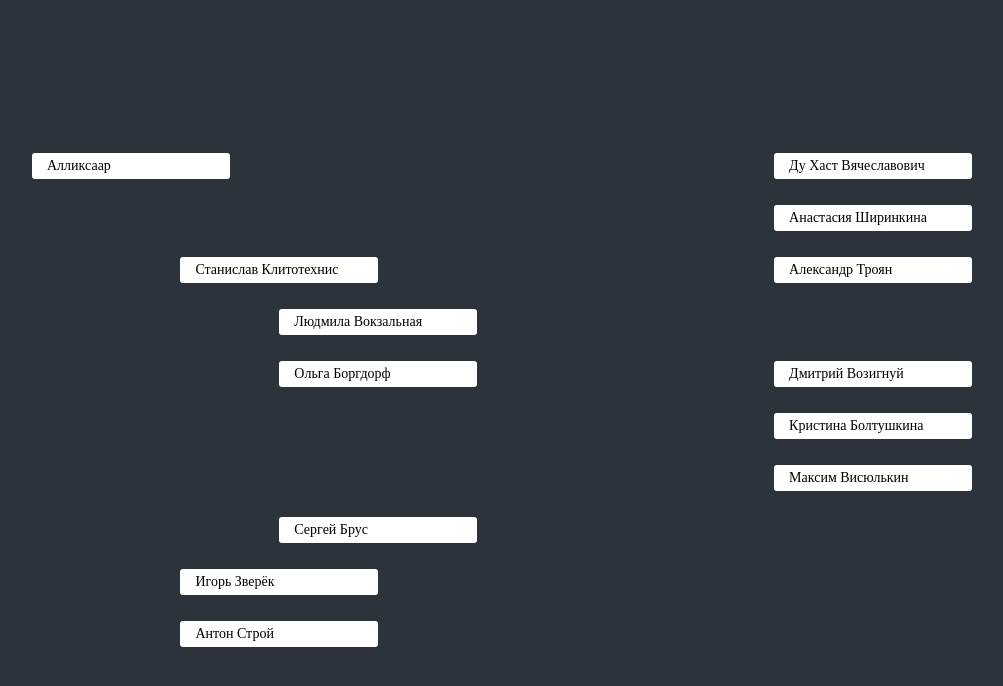
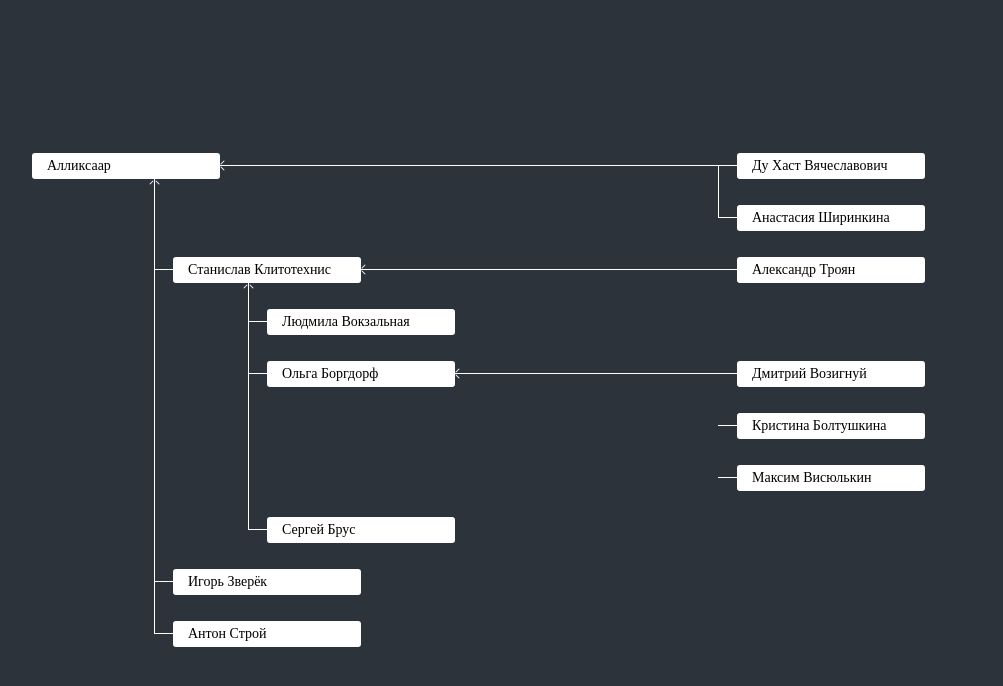
Before and after one commit to lipan4836/samson-task, a website built with Vite: page samson-test-task/samson-test-task/scheme/index.html in a window 1280 px wide. Shown: the whole page, without its empty margins (138-1141 px from the left). Built offline with nearby package versions, Linux system fonts and the light colour scheme.

Commit message:
feat: resume implement scheme

```diff
--- a/samson-test-task/samson-test-task/scheme/index.html
+++ b/samson-test-task/samson-test-task/scheme/index.html
@@ -29,6 +29,13 @@
         <div class="block brus">Сергей Брус</div>
         <div class="block zver">Игорь Зверёк</div>
         <div class="block stroy">Антон Строй</div>
+        <div class="line-top-hor"></div>
+        <div class="line-left-ver"></div>
+        <div class="line-ver-second"></div>
+        <div class="line-hor-second"></div>
+        <div class="line-hor-third"></div>
+        <div class="line-ver-fourth"></div>
+        <div class="line-ver-fifth"></div>
       </div>
     </section>
   </body>
--- a/samson-test-task/samson-test-task/src/styles/pages/scheme.scss
+++ b/samson-test-task/samson-test-task/src/styles/pages/scheme.scss
@@ -1,3 +1,65 @@
+@mixin left-connector($width: 19px, $top: 12px) {
+  position: relative;
+
+  &::before {
+    content: '';
+    width: $width;
+    height: 1px;
+    position: absolute;
+    left: -$width;
+    top: $top;
+    background-color: #ffffff;
+  }
+}
+
+@mixin arrow-ver() {
+  &::before {
+    content: '';
+    position: absolute;
+    top: 1px;
+    left: -3px;
+    width: 1px;
+    height: 5px;
+    background-color: #ffffff;
+    transform: rotateZ(45deg);
+  }
+
+  &::after {
+    content: '';
+    position: absolute;
+    top: 1px;
+    left: 3px;
+    width: 1px;
+    height: 5px;
+    background-color: #ffffff;
+    transform: rotateZ(-45deg);
+  }
+}
+
+@mixin arrow-hor() {
+  &::before {
+    content: '';
+    position: absolute;
+    left: 0;
+    top: 3px;
+    width: 5px;
+    height: 1px;
+    background-color: #ffffff;
+    transform: rotateZ(45deg);
+  }
+
+  &::after {
+    content: '';
+    position: absolute;
+    left: 0;
+    top: -3px;
+    width: 5px;
+    height: 1px;
+    background-color: #ffffff;
+    transform: rotateZ(-45deg);
+  }
+}
+
 body {
   margin: 0;
   background-color: #2d333b;
@@ -20,25 +82,25 @@ body {
   gap: 0px 0px;
   grid-auto-flow: row;
   grid-template-areas:
-    'aliksar aliksar aliksar aliksar . . . . . . . . . . . duhast duhast duhast duhast'
-    '. . . . . . . . . . . . . . . . . . .'
-    '. . . . . . . . . . . . . . . shirinkina shirinkina shirinkina shirinkina'
-    '. . . . . . . . . . . . . . . . . . .'
-    '. . . klitech klitech klitech klitech . . . . . . . . troyan troyan troyan troyan'
-    '. . . . . . . . . . . . . . . . . . .'
-    '. . . . . vokzal vokzal vokzal vokzal . . . . . . . . . .'
-    '. . . . . . . . . . . . . . . . . . .'
-    '. . . . . bogrdorf bogrdorf bogrdorf bogrdorf . . . . . . vozignuy vozignuy vozignuy vozignuy'
-    '. . . . . . . . . . . . . . . . . . .'
-    '. . . . . . . . . . . . . . . boltushka boltushka boltushka boltushka'
-    '. . . . . . . . . . . . . . . . . . .'
-    '. . . . . . . . . . . . . . . visyulkin visyulkin visyulkin visyulkin'
-    '. . . . . . . . . . . . . . . . . . .'
-    '. . . . . brus brus brus brus . . . . . . . . . .'
-    '. . . . . . . . . . . . . . . . . . .'
-    '. . . zver zver zver zver . . . . . . . . . . . .'
-    '. . . . . . . . . . . . . . . . . . .'
-    '. . . stroy stroy stroy stroy . . . . . . . . . . . .';
+    'aliksar aliksar aliksar aliksar line-top-hor line-top-hor line-top-hor line-top-hor line-top-hor line-top-hor line-top-hor line-top-hor line-top-hor line-top-hor line-top-hor duhast duhast duhast duhast .'
+    'line-left-ver line-left-ver line-left-ver . . . . . . . . . . . . . . . . .'
+    'line-left-ver line-left-ver line-left-ver . . . . . . . . . . . . shirinkina shirinkina shirinkina shirinkina .'
+    'line-left-ver line-left-ver line-left-ver . . . . . . . . . . . . . . . . .'
+    'line-left-ver line-left-ver line-left-ver klitech klitech klitech klitech line-hor-second line-hor-second line-hor-second line-hor-second line-hor-second line-hor-second line-hor-second line-hor-second troyan troyan troyan troyan .'
+    'line-left-ver line-left-ver line-left-ver line-ver-second . . . . . . . . . . . . . . . .'
+    'line-left-ver line-left-ver line-left-ver line-ver-second . vokzal vokzal vokzal vokzal . . . . . . . . . . .'
+    'line-left-ver line-left-ver line-left-ver line-ver-second . . . . . . . . . . . . . . . .'
+    'line-left-ver line-left-ver line-left-ver line-ver-second . bogrdorf bogrdorf bogrdorf bogrdorf line-hor-third line-hor-third line-hor-third line-hor-third line-hor-third line-hor-third vozignuy vozignuy vozignuy vozignuy line-ver-fifth'
+    'line-left-ver line-left-ver line-left-ver line-ver-second . . . . . . . . . line-ver-fourth . . . . . line-ver-fifth'
+    'line-left-ver line-left-ver line-left-ver line-ver-second . . . . . . . . . line-ver-fourth . boltushka boltushka boltushka boltushka line-ver-fifth'
+    'line-left-ver line-left-ver line-left-ver line-ver-second . . . . . . . . . line-ver-fourth . . . . . line-ver-fifth'
+    'line-left-ver line-left-ver line-left-ver line-ver-second . . . . . . . . . line-ver-fourth . visyulkin visyulkin visyulkin visyulkin line-ver-fifth'
+    'line-left-ver line-left-ver line-left-ver line-ver-second . . . . . . . . . . . . . . . .'
+    'line-left-ver line-left-ver line-left-ver line-ver-second . brus brus brus brus . . . . . . . . . . .'
+    'line-left-ver line-left-ver line-left-ver . . . . . . . . . . . . . . . . .'
+    'line-left-ver line-left-ver line-left-ver zver zver zver zver . . . . . . . . . . . . .'
+    'line-left-ver line-left-ver line-left-ver . . . . . . . . . . . . . . . . .'
+    'line-left-ver line-left-ver line-left-ver stroy stroy stroy stroy . . . . . . . . . . . . .';
 }
 
 .block {
@@ -46,6 +108,7 @@ body {
   padding: 5px 15px;
   background-color: #ffffff;
   border-radius: 3px;
+  position: relative;
 }
 
 .aliksar {
@@ -54,14 +117,17 @@ body {
 
 .klitech {
   grid-area: klitech;
+  @include left-connector;
 }
 
 .vokzal {
   grid-area: vokzal;
+  @include left-connector;
 }
 
 .bogrdorf {
   grid-area: bogrdorf;
+  @include left-connector;
 }
 
 .duhast {
@@ -70,6 +136,17 @@ body {
 
 .shirinkina {
   grid-area: shirinkina;
+  @include left-connector;
+
+  &::after {
+    content: '';
+    width: 1px;
+    height: 53px;
+    position: absolute;
+    left: -19px;
+    top: -40px;
+    background-color: #ffffff;
+  }
 }
 
 .troyan {
@@ -82,20 +159,75 @@ body {
 
 .boltushka {
   grid-area: boltushka;
+  @include left-connector;
 }
 
 .visyulkin {
   grid-area: visyulkin;
+  @include left-connector;
 }
 
 .brus {
   grid-area: brus;
+  @include left-connector;
 }
 
 .zver {
   grid-area: zver;
+  @include left-connector;
 }
 
 .stroy {
   grid-area: stroy;
+  @include left-connector;
 }
+
+.line-left-ver {
+  grid-area: line-left-ver;
+  width: 1px;
+  height: 455px;
+  background-color: #ffffff;
+  position: relative;
+  transform: translateX(122px);
+
+  @include arrow-ver();
+}
+
+.line-top-hor,
+.line-hor-second,
+.line-hor-third {
+  grid-area: line-top-hor;
+  width: 100%;
+  height: 1px;
+  background-color: #ffffff;
+  position: relative;
+  transform: translateY(12px);
+
+  @include arrow-hor();
+}
+
+.line-ver-second {
+  grid-area: line-ver-second;
+  position: relative;
+  width: 1px;
+  height: 247px;
+  background-color: #ffffff;
+  transform: translateX(75px);
+
+  @include arrow-ver();
+}
+
+.line-hor-second {
+  grid-area: line-hor-second;
+}
+.line-hor-third {
+  grid-area: line-hor-third;
+}
+
+.line-ver-fourth {
+  grid-area: line-ver-fourth;
+}
+
+.line-ver-fifth {
+  grid-area: line-ver-fifth;
+}
```
